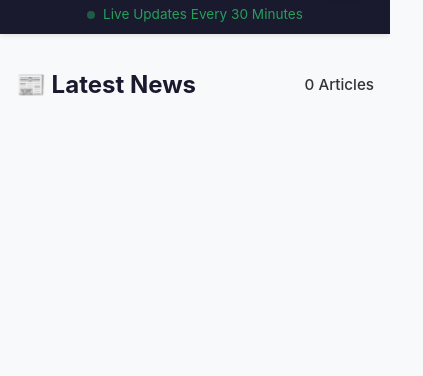
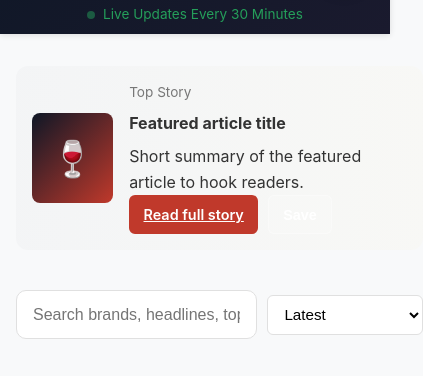
Before and after one commit to dhdhg0039-eng/Its-the-first-project, a plain HTML site: page docs/index.html in a window 390 px wide. Shown: the part 149-525 px from the top of the page, 423 px wide, since content can reach past the window. Drawn offline with Linux system fonts and the light colour scheme.

Commit message:
feat(ui): add featured hero, prominent inline search, polish colors/typography for professional look

```diff
--- a/docs/app.js
+++ b/docs/app.js
@@ -223,6 +223,9 @@ class App {
     // Render brand cloud summary
     this.renderBrandCloud();
 
+    // Render featured hero (pick top article)
+    this.renderFeatured();
+
     if (this.filteredArticles.length === 0) {
       container.innerHTML = `
         <div class="no-results">
@@ -261,6 +264,30 @@ class App {
 
     const count = document.getElementById('article-count');
     if (count) count.textContent = `${this.filteredArticles.length} Articles`;
+  }
+
+  renderFeatured() {
+    const hero = document.getElementById('featured-hero');
+    const img = document.getElementById('featured-image');
+    const title = document.getElementById('featured-title');
+    const desc = document.getElementById('featured-desc');
+    const link = document.getElementById('featured-link');
+    const meta = document.getElementById('featured-meta');
+
+    if (!hero || !title) return;
+
+    const article = this.filteredArticles && this.filteredArticles.length ? this.filteredArticles[0] : (this.articles[0] || null);
+    if (!article) {
+      hero.classList.add('hidden');
+      return;
+    }
+
+    hero.classList.remove('hidden');
+    if (img) img.innerHTML = typeof article.image === 'string' && article.image.startsWith('http') ? `<img src="${article.image}" alt="${article.title}">` : (article.image || '🍷');
+    if (meta) meta.textContent = (article.source || 'Source');
+    title.textContent = article.title || 'Featured article';
+    desc.textContent = (article.description || '').replace(/<[^>]+>/g, '').substring(0, 260);
+    if (link) link.href = article.url || '#';
   }
 
   formatDate(dateString) {
--- a/docs/index.html
+++ b/docs/index.html
@@ -115,6 +115,31 @@
 
             <!-- Main Content -->
             <div class="news-container">
+                <!-- Featured Hero -->
+                <section id="featured-hero" class="featured-hero hidden">
+                    <div class="featured-content">
+                        <div class="featured-image" id="featured-image">🍷</div>
+                        <div class="featured-copy">
+                            <div class="featured-meta" id="featured-meta">Top Story</div>
+                            <h2 id="featured-title">Featured article title</h2>
+                            <p id="featured-desc">Short summary of the featured article to hook readers.</p>
+                            <div class="featured-actions">
+                                <a id="featured-link" class="btn btn-primary" href="#" target="_blank">Read full story</a>
+                                <button id="featured-save" class="btn btn-secondary">Save</button>
+                            </div>
+                        </div>
+                    </div>
+                </section>
+
+                <!-- Inline Search (prominent) -->
+                <div class="inline-search">
+                    <input id="inline-search" class="inline-search-box" type="text" placeholder="Search brands, headlines, topics...">
+                    <select id="sort-select" class="sort-select">
+                        <option value="latest">Latest</option>
+                        <option value="relevance">Relevance</option>
+                        <option value="most-mentioned">Most Mentioned</option>
+                    </select>
+                </div>
                 <div class="news-header">
                     <h1>📰 Latest News</h1>
                     <div class="view-controls">
--- a/docs/styles.css
+++ b/docs/styles.css
@@ -5,9 +5,9 @@
 }
 
 :root {
-  --primary: #1a1a2e;
-  --secondary: #d4374f;
-  --accent: #f39c12;
+  --primary: #0e1726; /* deep navy */
+  --secondary: #c0392b; /* refined crimson */
+  --accent: #f1c40f; /* warm gold */
   --bg: #f8f9fa;
   --text: #333;
   --border: #e0e0e0;
@@ -293,6 +293,56 @@ header {
   font-size: 1.5rem;
   color: var(--primary);
   font-weight: 700;
+}
+
+/* Featured hero */
+.featured-hero {
+  background: linear-gradient(90deg, rgba(14,23,38,0.02), rgba(241,196,15,0.02));
+  border-radius: 12px;
+  padding: 1rem;
+  margin-bottom: 1rem;
+  display: flex;
+  align-items: center;
+}
+
+.featured-content {
+  display: flex;
+  gap: 1rem;
+  align-items: center;
+}
+
+.featured-image {
+  width: 180px;
+  height: 120px;
+  border-radius: 8px;
+  background: linear-gradient(135deg, var(--primary), var(--secondary));
+  color: white;
+  display: flex;
+  align-items: center;
+  justify-content: center;
+  font-size: 3rem;
+  overflow: hidden;
+}
+
+.featured-image img { width:100%; height:100%; object-fit:cover; }
+
+.featured-copy h2 { margin: 0 0 0.5rem 0; font-size: 1.25rem; }
+.featured-meta { font-size: 0.85rem; color: #777; margin-bottom: 0.4rem; }
+.featured-desc { color: #555; margin-bottom: 0.6rem; }
+.featured-actions { display:flex; gap:0.6rem; }
+
+/* Inline search prominence */
+.inline-search { display:flex; gap:0.6rem; align-items:center; margin-bottom:1rem; }
+.inline-search-box { flex:1; padding:0.9rem 1rem; border-radius:10px; border:1px solid var(--border); font-size:1rem; }
+.sort-select { padding:0.6rem; border-radius:8px; border:1px solid var(--border); background:white; }
+
+/* Tighter card grid and typography */
+.news-grid { gap:1.2rem; }
+.article-title { font-size:1.05rem; }
+
+@media (max-width: 768px) {
+  .featured-image { width:120px; height:90px; font-size:2.2rem; }
+  .featured-copy h2 { font-size:1rem; }
 }
 
 .view-controls {
```
